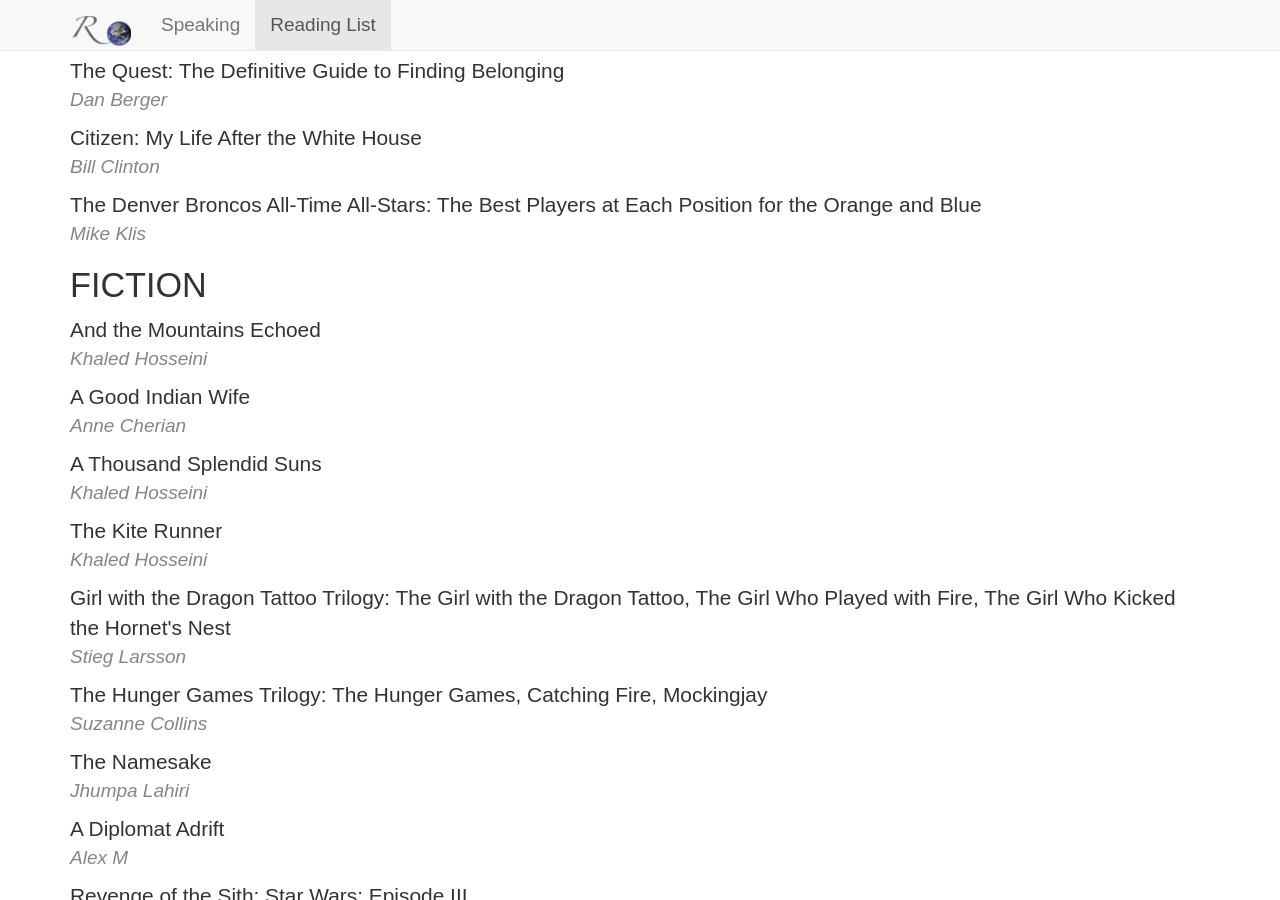
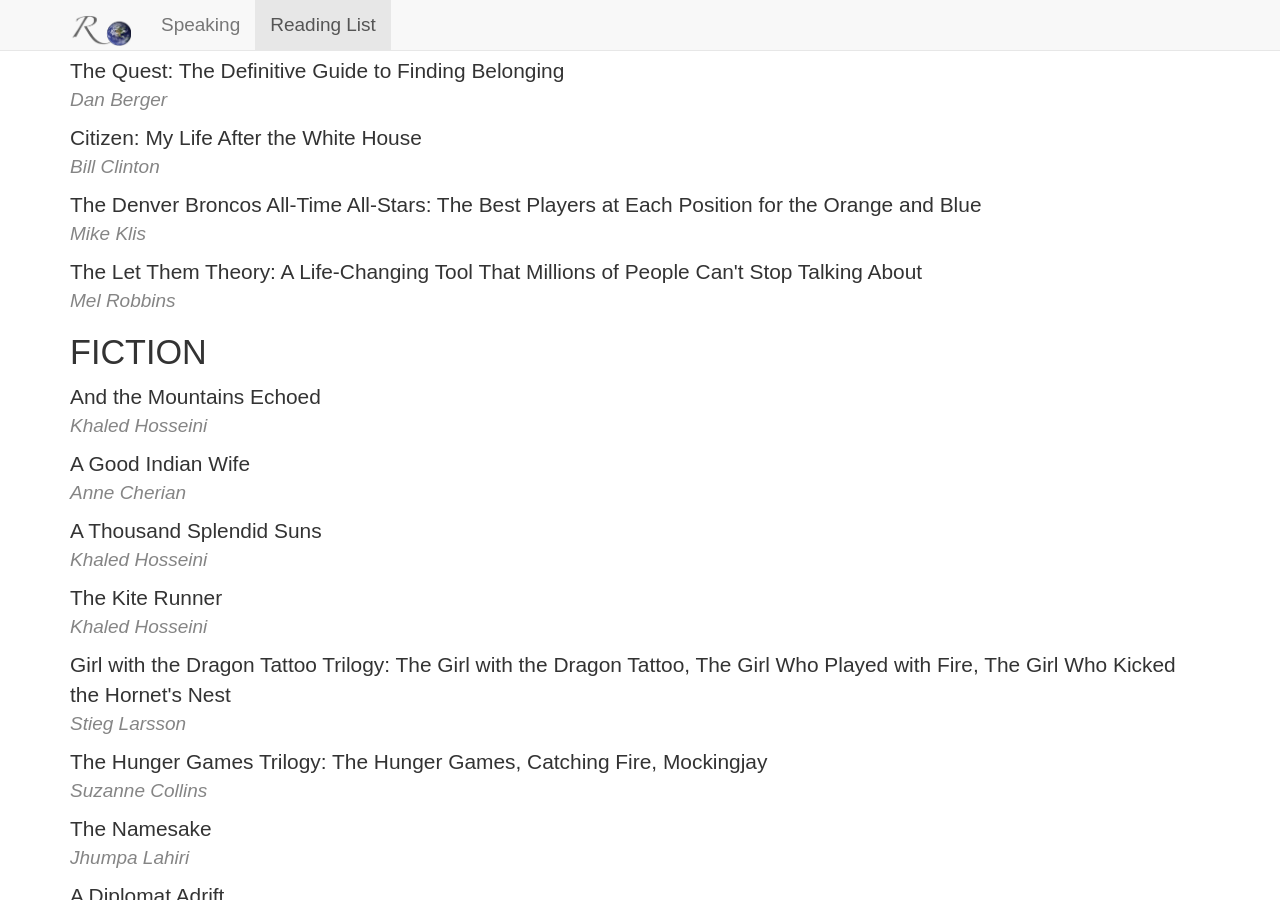
Before and after one commit to rovolution/rovolution.github.io, a Jekyll site: the page built from reading-list/index.html, in a window 1280 px wide and 900 px high, scrolled down 7782 px. Built offline with Jekyll 4.4.1, drawn with Linux system fonts in a browser that asks for light colours; nearby versions of some CDN libraries.

Commit message:
Update index.html

```diff
--- a/reading-list/index.html
+++ b/reading-list/index.html
@@ -477,6 +477,10 @@
 			<div class='book-list-title'>The Denver Broncos All-Time All-Stars: The Best Players at Each Position for the Orange and Blue</div>
 			<div class='book-list-author'>Mike Klis</div>
 		</li>
+		<li class='book-list-entry'>
+			<div class='book-list-title'>The Let Them Theory: A Life-Changing Tool That Millions of People Can't Stop Talking About</div>
+			<div class='book-list-author'>Mel Robbins</div>
+		</li>
 	</ul>
 	<h3 class="book-list-category">FICTION</h3>
 	<ul class='book-list'>
```
